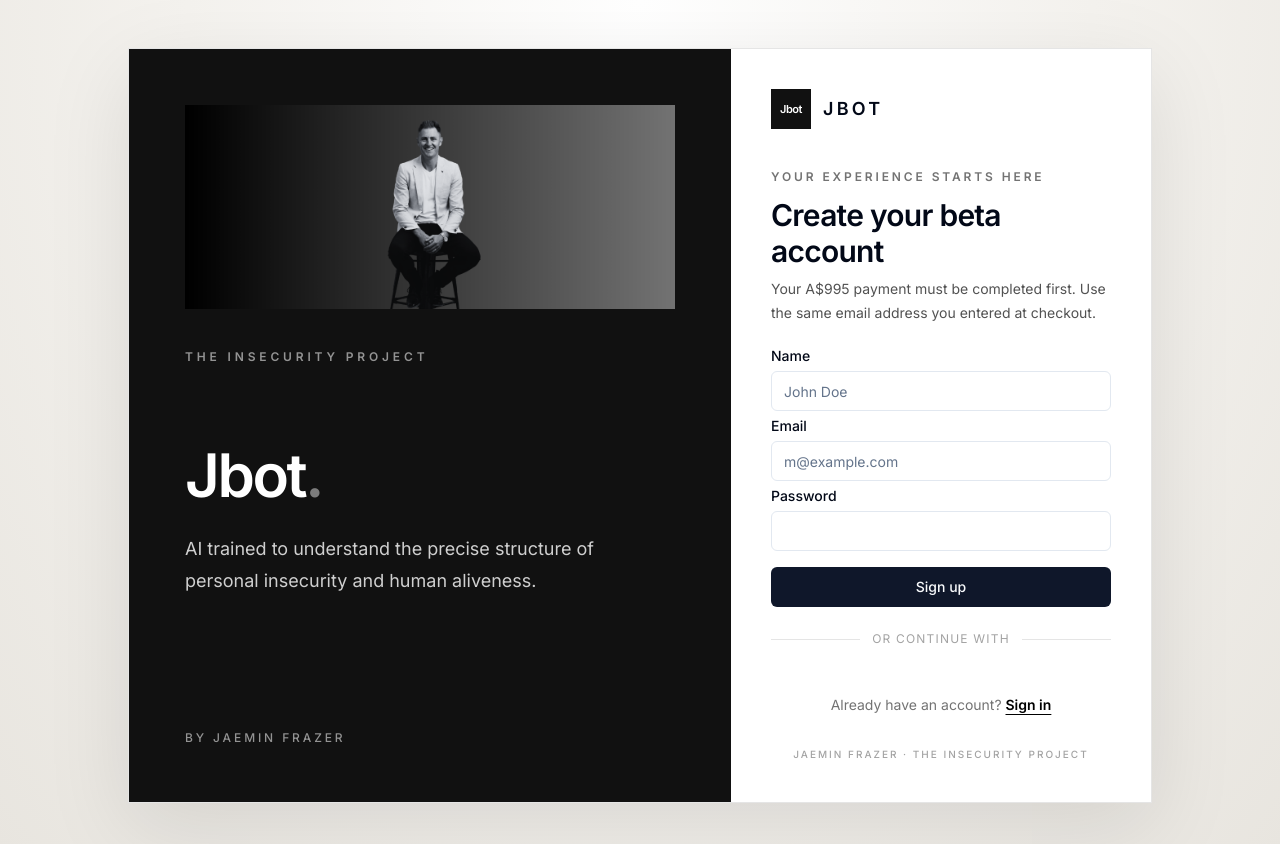
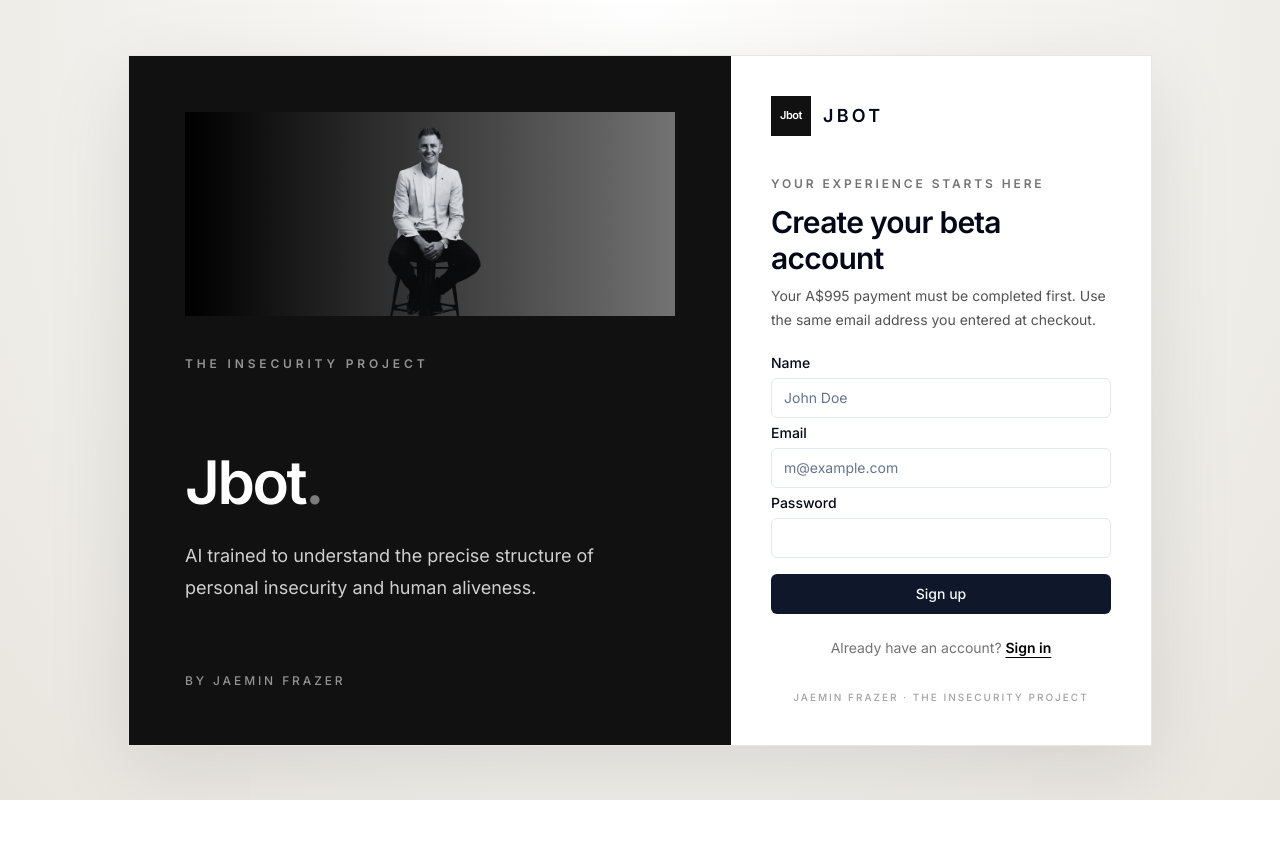
Before and after one commit to jaeminfrazer/stripe-supabase-saas-starter-kit, a Next.js app: page /beta-signup in a window 1280 px wide. Shown: the top 844 px of the page. After the commit the page ends 800 px from the top, so only its background shows below. Built offline with nearby package versions, Linux system fonts and the light colour scheme; no server answers.

Commit message:
Keep beta signup behind paid email verification

```diff
--- a/app/beta-signup/page.tsx
+++ b/app/beta-signup/page.tsx
@@ -1,7 +1,6 @@
 import { Card, CardContent, CardDescription, CardFooter, CardHeader, CardTitle } from "@/components/ui/card"
 import Link from 'next/link'
 import SignupForm from "@/components/SignupForm"
-import ProviderSigninBlock from "@/components/ProviderSigninBlock"
 
 export default function BetaSignup() {
     return (
@@ -31,11 +30,6 @@
                     </CardHeader>
                     <CardContent className="grid gap-5 px-7 sm:px-10">
                         <SignupForm betaSignup={true} />
-                        <div className="relative py-1">
-                            <div className="absolute inset-0 flex items-center"><span className="w-full border-t border-neutral-200" /></div>
-                            <div className="relative flex justify-center text-xs uppercase tracking-widest"><span className="bg-white px-3 text-neutral-400">Or continue with</span></div>
-                        </div>
-                        <ProviderSigninBlock />
                     </CardContent>
                     <CardFooter className="flex-col gap-4 px-7 pb-10 text-center sm:px-10">
                         <p className="text-sm text-neutral-500">Already have an account? <Link className="font-semibold text-black underline underline-offset-4" href="/login">Sign in</Link></p>
```
